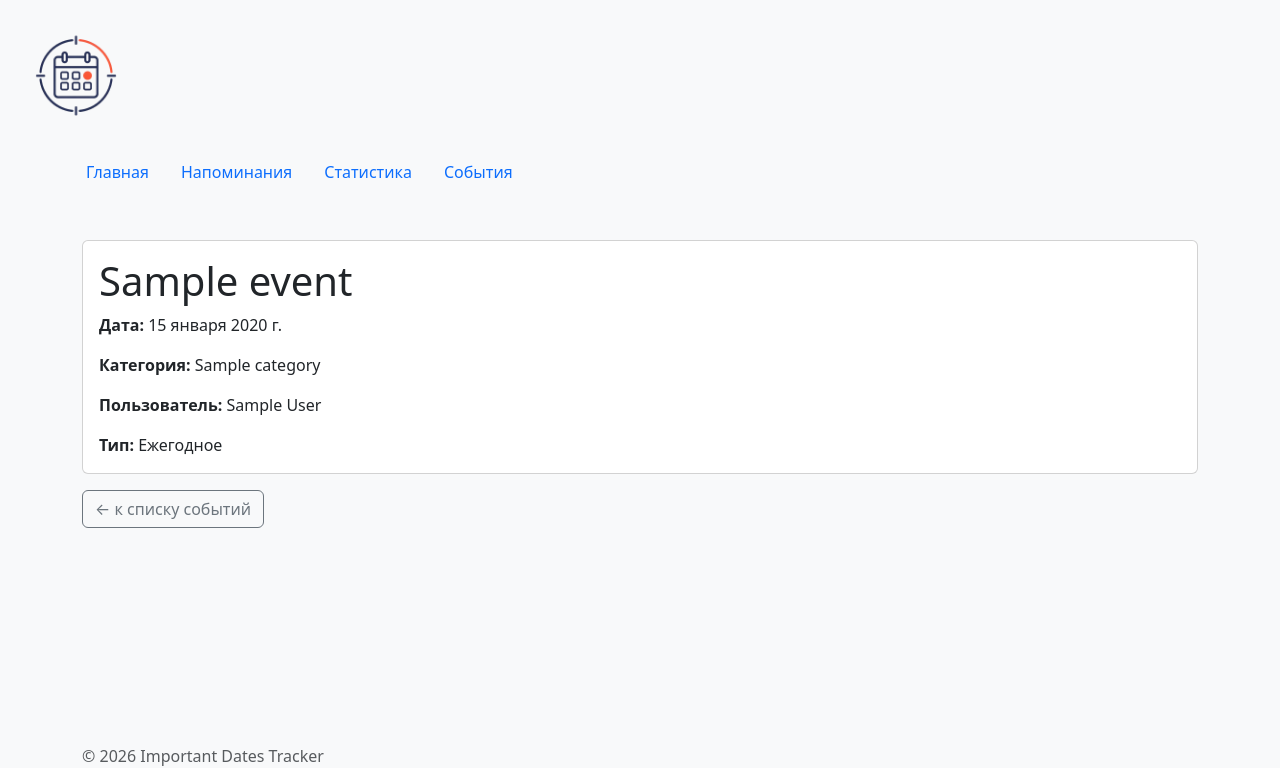
After one commit to 6vi6-vi/important-dates-tracker, a Django app: a page that uses events/templates/events/event_detail.html in a window 1280 px wide. The commit adds this page. Shown: the top 768 px of the page. Run offline with Django 5.2, Linux system fonts and the light colour scheme; tables that the repository leaves empty hold one stand-in row (values such as "Sample post").

Commit message:
ПР10: добавлен slug

```diff
--- a/events/models.py
+++ b/events/models.py
@@ -1,5 +1,9 @@
+from datetime import datetime
 from django.db import models
 from users.models import User
+from django.utils.text import slugify
+from unidecode import unidecode
+from django.urls import reverse
 
 
 class Category(models.Model):
@@ -20,6 +24,28 @@ class Event(models.Model):
     category = models.ForeignKey(Category, on_delete=models.PROTECT, related_name="events", verbose_name="Категория")
     user = models.ForeignKey(User, on_delete=models.PROTECT, related_name="events", verbose_name="Пользователь")
     is_recurring = models.BooleanField(default=False, verbose_name="Ежегодное")
+    title_length = models.GeneratedField(
+        expression=models.Func(models.F("title"), function="LENGTH"),
+        output_field=models.IntegerField(),
+        db_persist=True,
+        verbose_name="Длина названия"
+    )
+    slug = models.SlugField(max_length=180, unique=True, editable=False, verbose_name="URL-идентификатор")
+
+    def save(self, *args, **kwargs):
+        if not self.slug:
+            base_slug = slugify(unidecode(self.title)) or "event"
+            if self.pk:
+                self.slug = f"{base_slug}-{self.pk}"
+            else:
+                super().save(*args, **kwargs)
+                self.slug = f"{base_slug}-{self.pk}"
+                super().save(update_fields=["slug"])
+                return
+        super().save(*args, **kwargs)
+
+    def get_absolute_url(self):
+        return reverse("events:detail", kwargs={"slug": self.slug})
 
     def __str__(self):
         return self.title
--- /dev/null
+++ b/events/templates/events/event_detail.html
@@ -0,0 +1,18 @@
+{% extends "base.html" %}
+
+{% block title %}
+    {{ event.title }} – Important Dates
+{% endblock %}
+
+{% block content %}
+    <div class="card">
+        <div class="card-body">
+            <h1 class="card-title">{{ event.title }}</h1>
+            <p class="card-text"><strong>Дата:</strong> {{ event.event_date }}</p>
+            <p class="card-text"><strong>Категория:</strong> {{ event.category.name }}</p>
+            <p class="card-text"><strong>Пользователь:</strong> {{ event.user.name }}</p>
+            <p class="card-text"><strong>Тип:</strong> {% if event.is_recurring %}Ежегодное{% else %}Одноразовое{% endif %}</p>
+        </div>
+    </div>
+    <a href="{% url 'events:list' %}" class="btn btn-outline-secondary mt-3">← к списку событий</a>
+{% endblock %}
--- a/events/templates/events/event_list.html
+++ b/events/templates/events/event_list.html
@@ -35,7 +35,9 @@
         {% for event in events %}
             <div class="list-group-item">
                 <div class="d-flex w-100 justify-content-between">
-                    <h5 class="mb-1">{{ event.title|default:"Без названия" }}</h5>
+                    <h5 class="mb-1">
+                        <a href="{{ event.get_absolute_url }}">{{ event.title|default:"Без названия" }}</a>
+                    </h5>
                     <span class="badge bg-info text-dark">{{ event.event_date }}</span>
                 </div>
                 <p class="mb-1 text-muted">
--- a/events/urls.py
+++ b/events/urls.py
@@ -7,4 +7,5 @@ app_name = "events"
 
 urlpatterns = [
     path("", views.events, name="list"),
+    path("<slug:slug>/", views.event_detail, name="detail"),
 ]
--- a/events/views.py
+++ b/events/views.py
@@ -1,4 +1,4 @@
-from django.shortcuts import render
+from django.shortcuts import get_object_or_404, render
 from django.db.models import Q
 from events.models import Event
 from datetime import date
@@ -21,3 +21,9 @@ def events(request):
         "lonely_events": lonely_events,
         "show_past": show_past,
     })
+
+
+def event_detail(request, slug):
+    """Детальная страница события."""
+    event = get_object_or_404(Event.objects.select_related("category", "user"), slug=slug)
+    return render(request, "events/event_detail.html", {"event": event})
--- a/requirements.txt
+++ b/requirements.txt
@@ -1,3 +1,4 @@
 Django>=5.2,<5.3
 pytest>=8.0
 flake8>=7.0
+Unidecode
```
Also changed, not shown: events/admin.py (+7 -1 lines), events/migrations/0002_event_title_length.py (added), events/migrations/0003_event_slug.py (added), events/migrations/0004_populate_event_slugs.py (added), events/migrations/0005_alter_event_slug.py (added).
